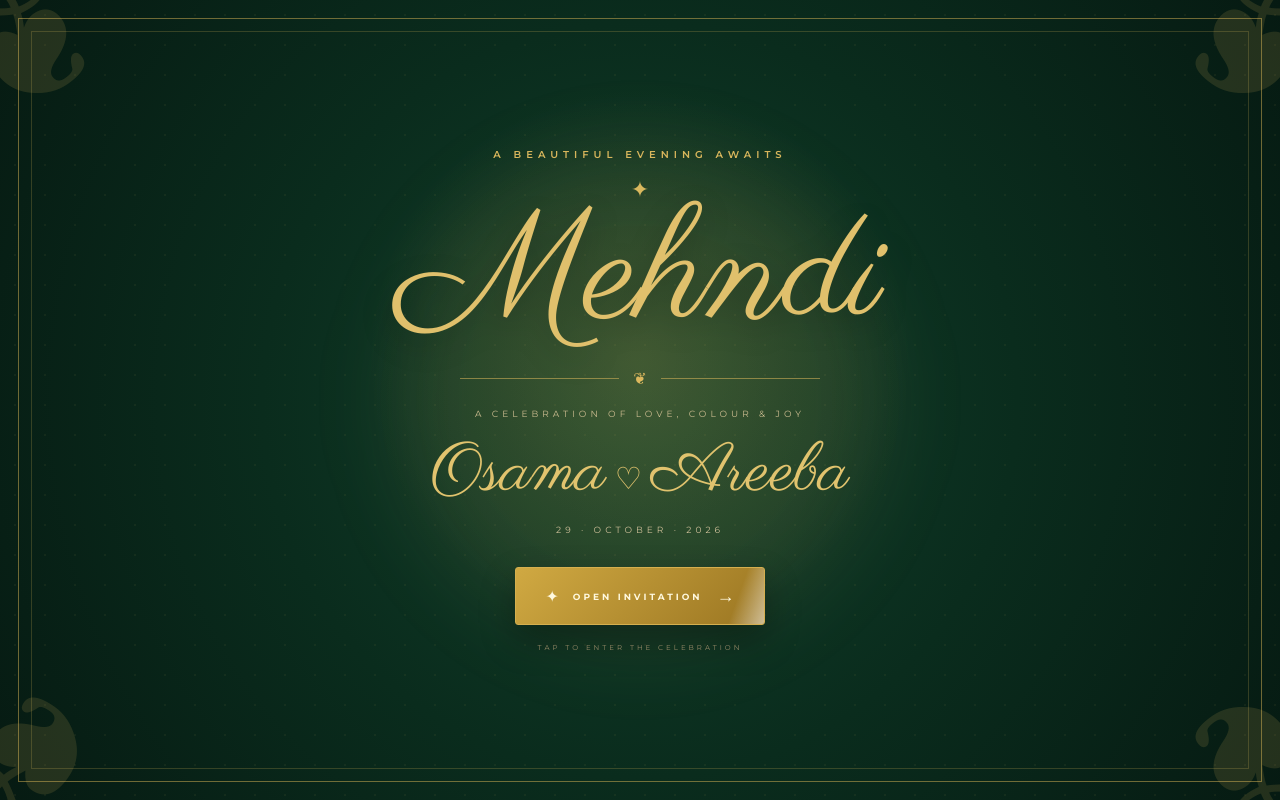
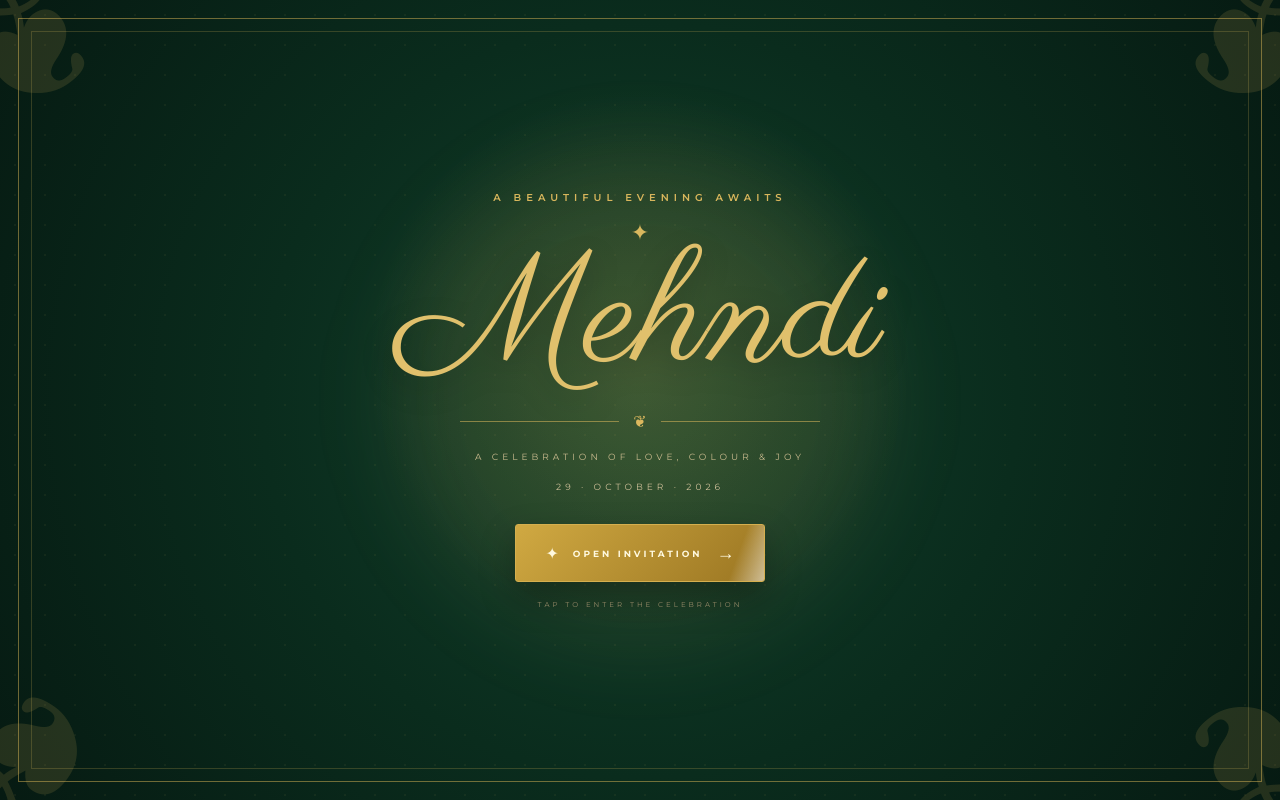
Before and after one commit to Osama-Hashmi/wedding-invitation, a React (Vite) app: page /mehndi-2-invitation-5836 in a window 1280 px wide. Shown: the top 800 px of the page. Built offline with nearby package versions, Linux system fonts and the light colour scheme.

Commit message:
Removed Areeba name from mehndi2

```diff
--- a/src/pages/Mehndi2.jsx
+++ b/src/pages/Mehndi2.jsx
@@ -418,11 +418,11 @@ function Mehndi2() {
 
           <p className="cover-subtitle">A CELEBRATION OF LOVE, COLOUR & JOY</p>
 
-          <div className="cover-couple">
+          {/* <div className="cover-couple">
             Osama
             <span>♡</span>
             Areeba
-          </div>
+          </div> */}
 
           <p className="cover-date">29 · OCTOBER · 2026</p>
 
@@ -526,7 +526,7 @@ function Mehndi2() {
 
               <div className="couple-person bride">
                 <div className="portrait-frame">
-                  <img src="/images/mehndi2-girl.png" alt="Areeba" />
+                  <img src="/images/mehndi2-girl.png" alt="Bride" />
 
                   <div className="portrait-overlay">
                     <span>BRIDE</span>
```
